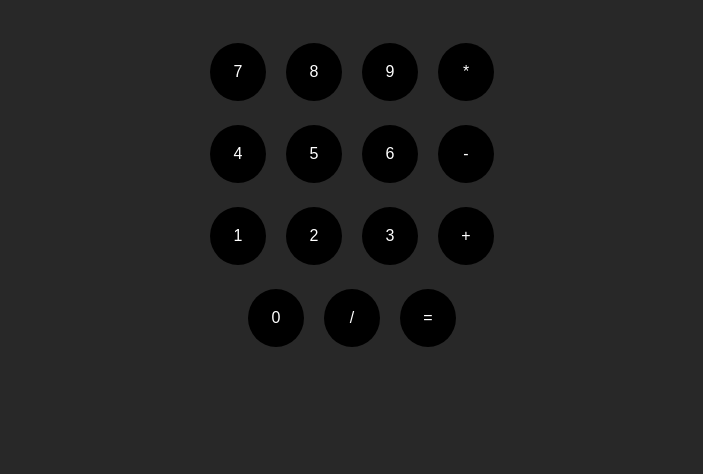
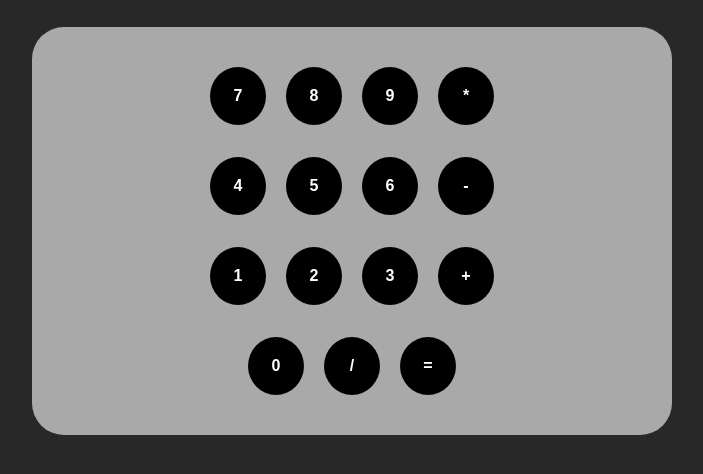
Before and after one commit to Breno-BragaP/Calculadora, a plain HTML site: page index.html in a window 1280 px wide. Shown: the part 112-586 px from the top of the page, without its empty margins (288-991 px from the left). Drawn offline with Linux system fonts and the light colour scheme.

Commit message:
Adicionando um pouco de estilo(CSS)

```diff
--- a/index.html
+++ b/index.html
@@ -4,39 +4,41 @@
     <meta charset="UTF-8" />
     <meta name="viewport" content="width=device-width, initial-scale=1.0" />
     <link rel="stylesheet" href="./styles/styles.css" />
-    <link rel="preconnect" href="https://fonts.googleapis.com">
-    <link rel="preconnect" href="https://fonts.gstatic.com" crossorigin>
-    <link href="https://fonts.googleapis.com/css2?family=Rufina:wght@400;700&display=swap" rel="stylesheet">
+    <link rel="preconnect" href="https://fonts.googleapis.com" />
+    <link rel="preconnect" href="https://fonts.gstatic.com" crossorigin />
+    <link
+      href="https://fonts.googleapis.com/css2?family=Rufina:wght@400;700&display=swap"
+      rel="stylesheet"
+    />
     <title>Calculadora versão 1.01</title>
   </head>
   <body>
     <h1 class="title">Calculadora</h1>
-    <div class="container first row">
-    </div>
+    <div class="main-container">
       <div class="container second row">
         <p>
-        <button
+          <button class="number"
             onclick="
         calculation += '7';
         console.log(calculation);"
           >
             7
           </button>
-        <button
+          <button class="number"
             onclick="
       calculation += '8';
       console.log(calculation);"
           >
             8
           </button>
-        <button
+          <button class="number"
             onclick="
       calculation += '9';
       console.log(calculation);"
           >
             9
           </button>
-        <button
+          <button class="number"
             onclick="
       calculation += ' * ';
       console.log(calculation);"
@@ -47,28 +49,28 @@
       </div>
       <div class="container third row">
         <p>
-        <button
+          <button class="number"
             onclick="
         calculation += '4';
         console.log(calculation);"
           >
             4
           </button>
-        <button
+          <button class="number"
             onclick="
       calculation += '5';
       console.log(calculation);"
           >
             5
           </button>
-        <button
+          <button class="number"
             onclick="
       calculation += '6';
       console.log(calculation);"
           >
             6
           </button>
-        <button
+          <button class="number"
             onclick="
       calculation += ' - ';
       console.log(calculation);"
@@ -79,54 +81,63 @@
       </div>
       <div class="container forth row">
         <p>
-        <button
+          <button class="number"
             onclick="
         calculation += '1';
         console.log(calculation);"
           >
             1
           </button>
-        <button
+          <button class="number"
             onclick="
       calculation += '2';
       console.log(calculation);"
           >
             2
           </button>
-        <button
+          <button class="number"
             onclick="
       calculation += '3';
       console.log(calculation);"
           >
             3
           </button>
-        <button onclick="
+          <button class="number"
+            onclick="
         calculation += ' + ';
-        console.log(calculation);">
+        console.log(calculation);"
+          >
             +
           </button>
         </p>
       </div>
       <div class="container last row">
         <p>
-        <button onclick="
+          <button class="number"
+            onclick="
           calculation += '0';
-          console.log(calculation);">
+          console.log(calculation);"
+          >
             0
           </button>
 
-        <button onclick="
+          <button class="number"
+            onclick="
           calculation += ' / ';
-          console.log(calculation);">
+          console.log(calculation);"
+          >
             /
           </button>
 
-        <button onclick="
+          <button class="number"
+            onclick="
           calculation = eval(calculation);
-          console.log(calculation);">
+          console.log(calculation);"
+          >
             =
           </button>
         </p>
+      </div>
     </div>
   </body>
   <script>
--- a/styles/styles.css
+++ b/styles/styles.css
@@ -19,6 +19,16 @@ body {
   font-size: 3rem;
   margin-top: 50px;
   margin-bottom: 30px;
+}
+
+.main-container {
+  display: flex;
+  flex-direction: column;
+  justify-content: center;
+  background-color: darkgray;
+  margin: 0 25% 0 25%;
+  padding: 1.5rem 0 1.5rem 0;
+  border-radius: 2rem;
 }
 
 .container {
@@ -43,6 +53,10 @@ button {
   cursor: pointer;
 }
 
+.number {
+  font-weight: bold;
+}
+
 .btn-CE {
   padding-left: 1rem;
 }
```
Also changed, not shown: 1 other file. Lines whose indentation alone changed are shown as unchanged.
